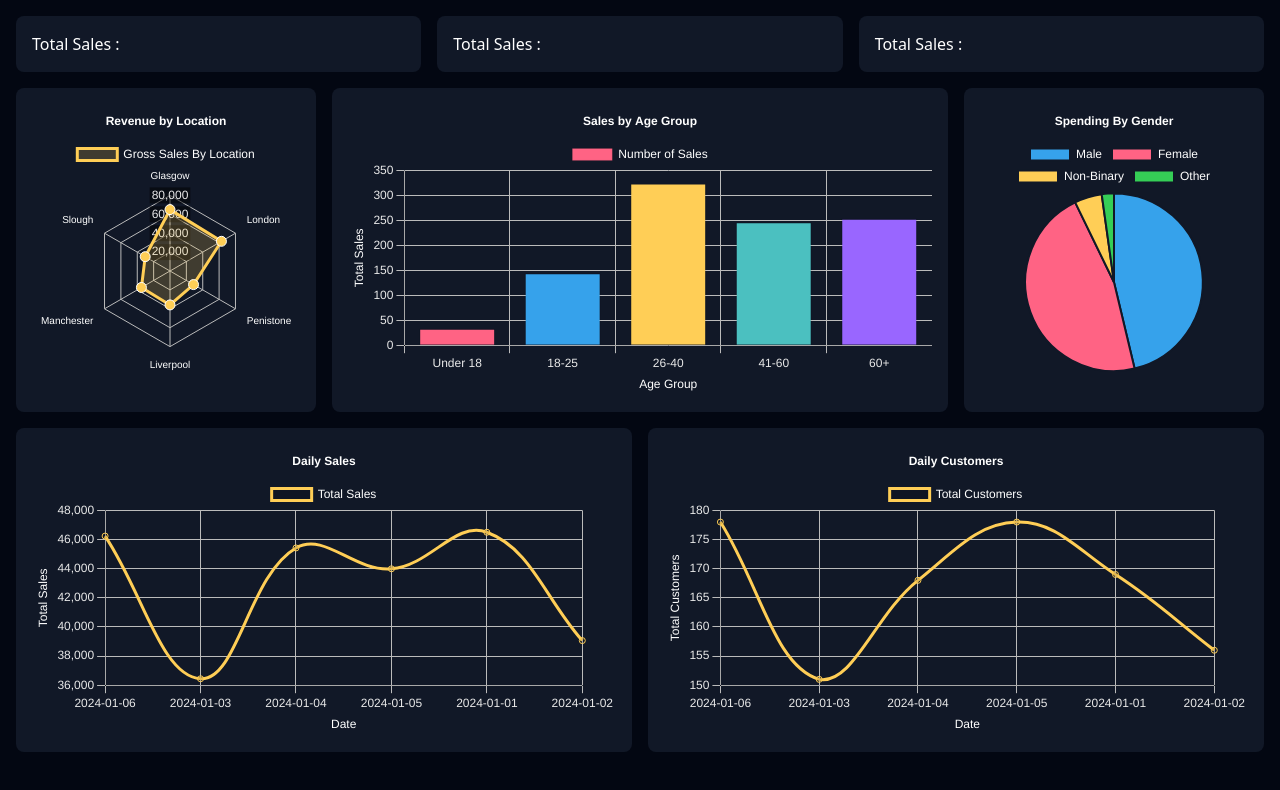
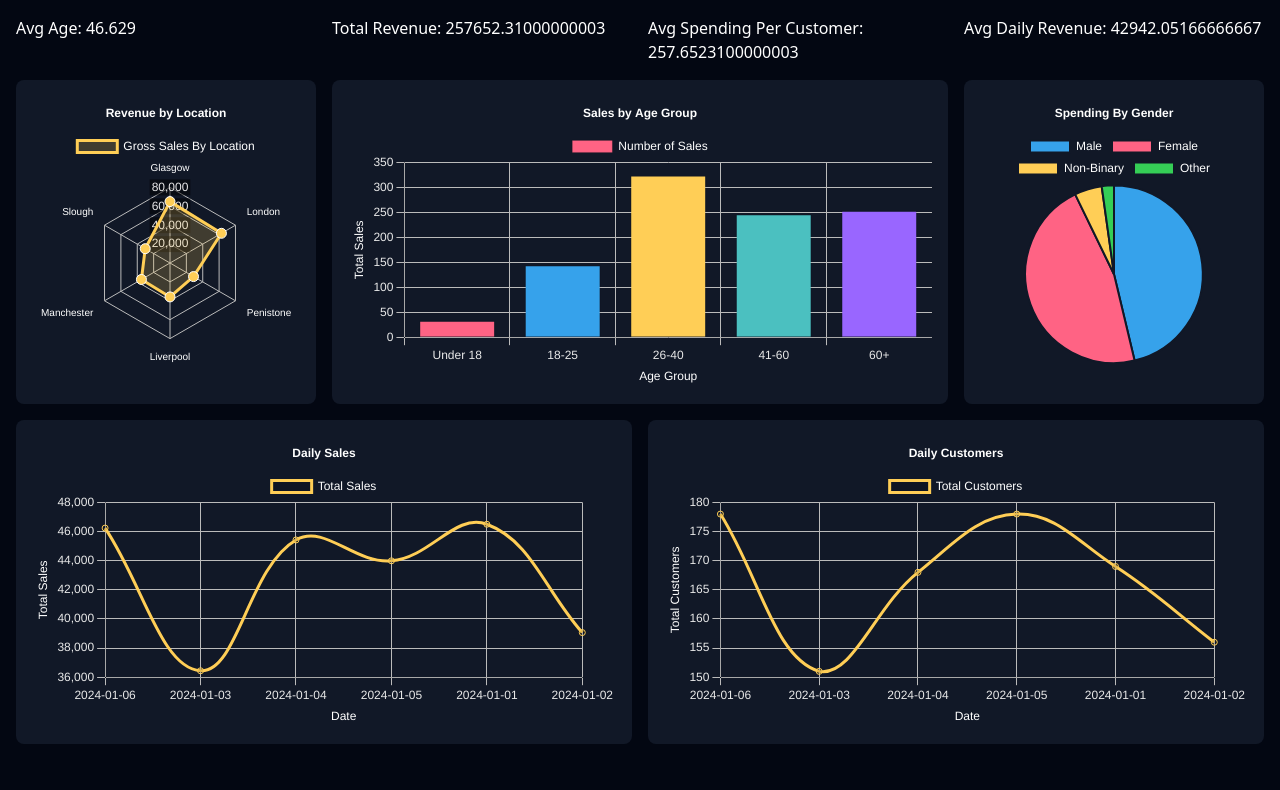
Before and after one commit to ccynth1a/sophie-project, a SvelteKit app: page / in a window 1280 px wide. Shown: the top 790 px of the page. Built offline with nearby package versions, Linux system fonts and the light colour scheme.

Commit message:
metric stylings

```diff
--- a/src/Metrics.svelte
+++ b/src/Metrics.svelte
@@ -20,8 +20,17 @@
 </script>
 
 <!--PHOEBE GO WILD HERE-->
-<p>
-    Avg Age: {averageAge}
-    Avg Spending Per Customer: {averageSpending}
-    Avg Daily Revenue: {averageDailyRevenue}
-</p>
+<div class=" gap-4 grid grid-cols-4 text-white ">
+    <div class=" card ">
+        Avg Age: {averageAge}
+    </div>
+    <div class="card">
+        Total Revenue: {totalRevenue}
+    </div>
+    <div class=" card ">
+        Avg Spending Per Customer: {averageSpending}
+    </div>
+    <div class=" card ">
+        Avg Daily Revenue: {averageDailyRevenue}
+    </div>
+</div>
--- a/src/routes/+page.svelte
+++ b/src/routes/+page.svelte
@@ -2,6 +2,7 @@
     import BarChart from '../BarChart.svelte';
     import Clock from '../Clock.svelte';
     import CustomersChart from '../CustomersChart.svelte';
+    import Metrics from '../Metrics.svelte';
     import PieChart from '../PieChart.svelte';
     import RadarChart from '../RadarChart.svelte';
     import SalesChart from '../SalesChart.svelte';
@@ -22,17 +23,7 @@
         Dashboard
     </div> -->
     <!-- Totals -->
-    <div class=" gap-4 grid grid-cols-3 text-white ">
-        <div class=" card ">
-            Total Sales :
-        </div>
-        <div class=" card ">
-            Total Sales :
-        </div>
-        <div class=" card ">
-            Total Sales :
-        </div>
-    </div>
+    <Metrics />
     <!-- Charts :) -->
     <div class=" mt-4 gap-4 grid grid-cols-4 ">
         <!-- Revenue by location -->
```
